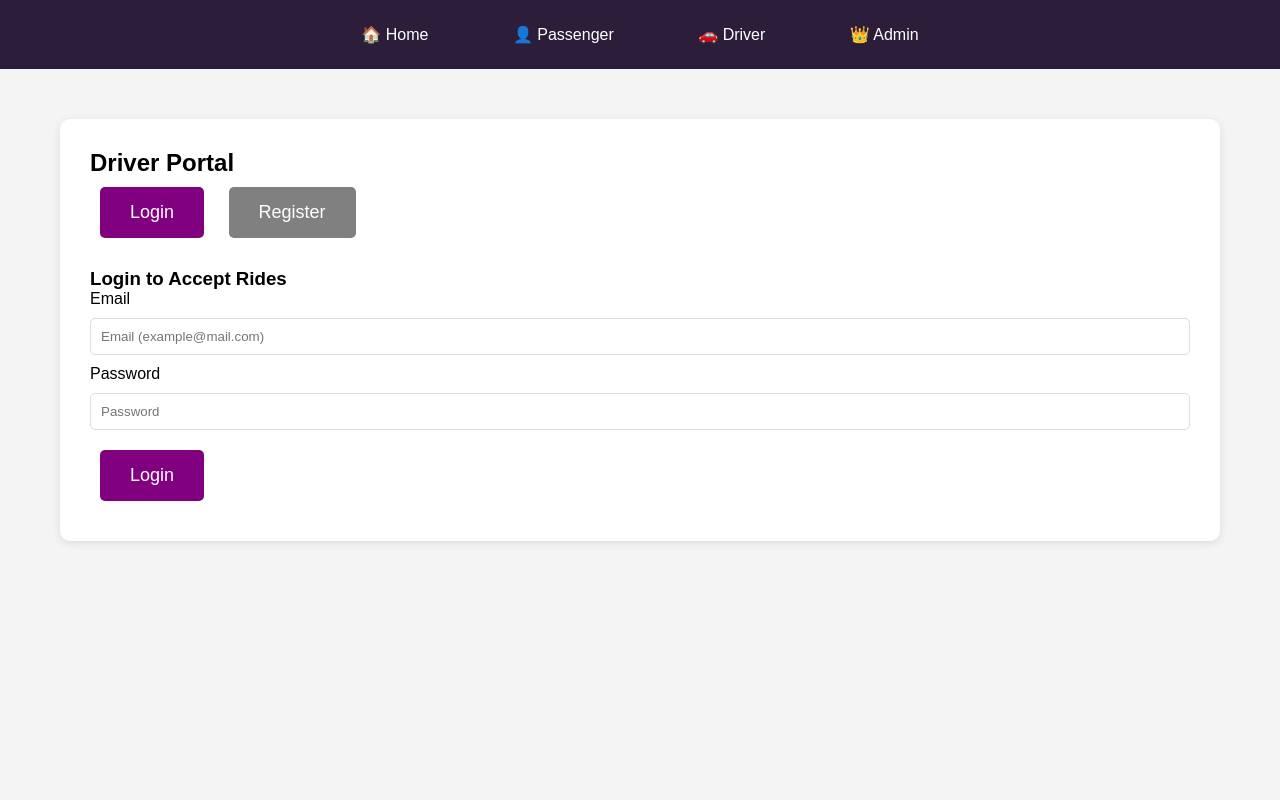
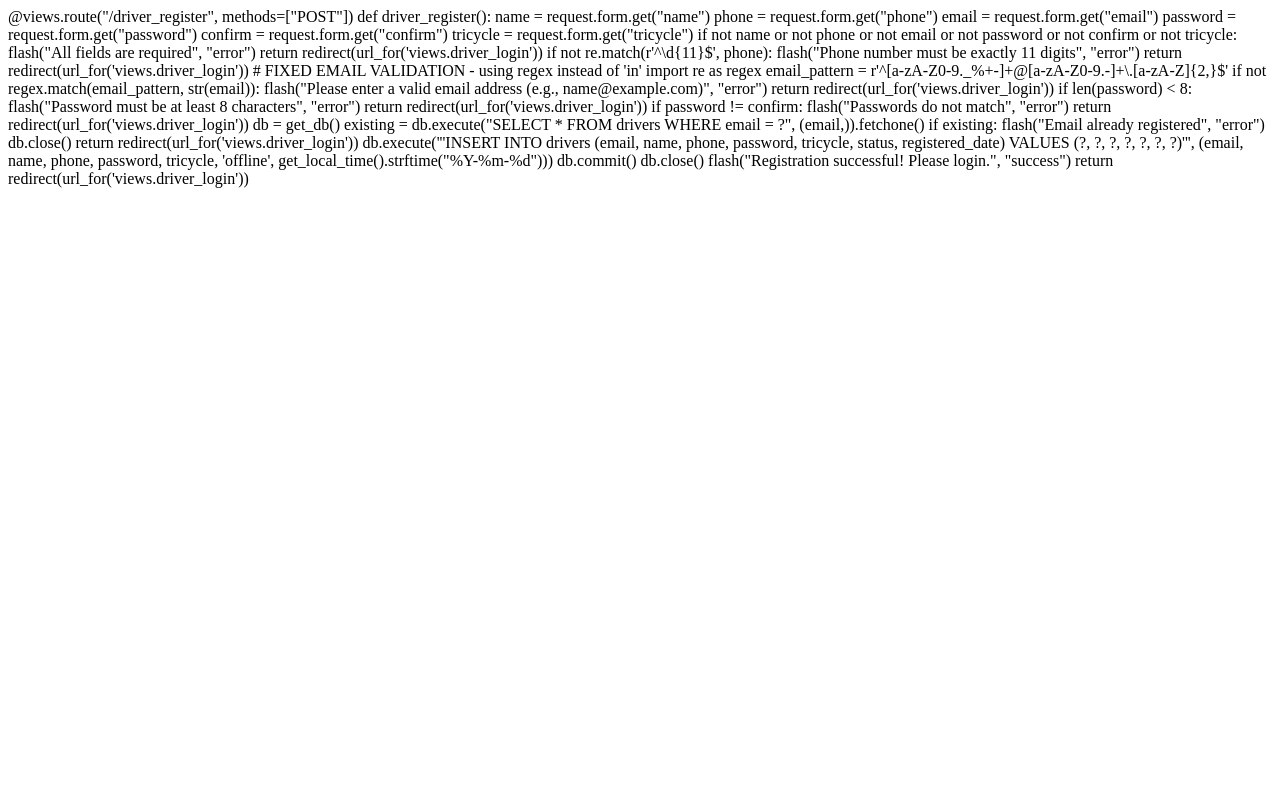
Before and after one commit to mariew999/Tapcy, a Flask app: template templates/driver_register.html in a window 1280 px wide. Run offline with Flask 3, Linux system fonts and the light colour scheme; the template is opened without the code that fills it, so the values that code supplies are empty.

Commit message:
Update driver_register.html

```diff
--- a/templates/driver_register.html
+++ b/templates/driver_register.html
@@ -1,104 +1,48 @@
-{% extends "base.html" %}
+@views.route("/driver_register", methods=["POST"])
+def driver_register():
+    name = request.form.get("name")
+    phone = request.form.get("phone")
+    email = request.form.get("email")
+    password = request.form.get("password")
+    confirm = request.form.get("confirm")
+    tricycle = request.form.get("tricycle")
 
-{% block content %}
-<div class="card">
-    <h2>Driver Portal</h2>
+    if not name or not phone or not email or not password or not confirm or not tricycle:
+        flash("All fields are required", "error")
+        return redirect(url_for('views.driver_login'))
 
-    <div style="margin-bottom: 20px;">
-        <button onclick="showLogin()" id="loginBtn" class="btn" style="background: purple; margin-right: 10px;">Login</button>
-        <button onclick="showRegister()" id="registerBtn" class="btn" style="background: gray;">Register</button>
-    </div>
+    if not re.match(r'^\d{11}$', phone):
+        flash("Phone number must be exactly 11 digits", "error")
+        return redirect(url_for('views.driver_login'))
 
-    <!-- Login Form -->
-    <div id="loginForm">
-        <h3>Login to Accept Rides</h3>
-        <form method="POST" action="{{ url_for('views.driver_login') }}">
-            <label>Email</label>
-            <input type="email" name="email" placeholder="Email (example@mail.com)" required>
+    # FIXED EMAIL VALIDATION - using regex instead of 'in'
+    import re as regex
+    email_pattern = r'^[a-zA-Z0-9._%+-]+@[a-zA-Z0-9.-]+\.[a-zA-Z]{2,}$'
+    if not regex.match(email_pattern, str(email)):
+        flash("Please enter a valid email address (e.g., name@example.com)", "error")
+        return redirect(url_for('views.driver_login'))
 
-            <label>Password</label>
-            <input type="password" name="password" placeholder="Password" required>
+    if len(password) < 8:
+        flash("Password must be at least 8 characters", "error")
+        return redirect(url_for('views.driver_login'))
 
-            <button type="submit">Login</button>
-        </form>
-    </div>
+    if password != confirm:
+        flash("Passwords do not match", "error")
+        return redirect(url_for('views.driver_login'))
 
-    <!-- Register Form -->
-    <div id="registerForm" style="display: none;">
-        <h3>Create Driver Account</h3>
-        <form method="POST" action="{{ url_for('views.driver_register') }}" onsubmit="return validateForm()">
-            <input type="text" name="name" id="name" placeholder="Full Name" required>
+    db = get_db()
 
-            <input type="text" name="phone" id="phone" placeholder="Phone Number (11 digits)" required>
-            <small style="color: #999; display: block; margin-top: -5px; margin-bottom: 10px;">Example: 09123456789</small>
+    existing = db.execute("SELECT * FROM drivers WHERE email = ?", (email,)).fetchone()
+    if existing:
+        flash("Email already registered", "error")
+        db.close()
+        return redirect(url_for('views.driver_login'))
 
-            <input type="email" name="email" id="email" placeholder="Email (example@mail.com)" required>
+    db.execute('''INSERT INTO drivers (email, name, phone, password, tricycle, status, registered_date)
+                  VALUES (?, ?, ?, ?, ?, ?, ?)''',
+              (email, name, phone, password, tricycle, 'offline', get_local_time().strftime("%Y-%m-%d")))
+    db.commit()
+    db.close()
 
-            <input type="text" name="tricycle" id="tricycle" placeholder="Tricycle Number" required>
-
-            <input type="password" name="password" id="password" placeholder="Password" required>
-
-            <input type="password" name="confirm" id="confirm" placeholder="Confirm Password" required>
-
-            <button type="submit">Register</button>
-        </form>
-        <p style="margin-top: 15px;">After registration, login with your email and password</p>
-    </div>
-</div>
-
-<script>
-    function showLogin() {
-        document.getElementById('loginForm').style.display = 'block';
-        document.getElementById('registerForm').style.display = 'none';
-        document.getElementById('loginBtn').style.background = 'purple';
-        document.getElementById('registerBtn').style.background = 'gray';
-    }
-
-    function showRegister() {
-        document.getElementById('loginForm').style.display = 'none';
-        document.getElementById('registerForm').style.display = 'block';
-        document.getElementById('loginBtn').style.background = 'gray';
-        document.getElementById('registerBtn').style.background = 'purple';
-    }
-
-    function validateForm() {
-    var phone = document.getElementById('phone').value.trim();
-    var email = document.getElementById('email').value.trim();  // .trim() removes hidden spaces
-    var password = document.getElementById('password').value;
-    var confirm = document.getElementById('confirm').value;
-    var tricycle = document.getElementById('tricycle').value.trim();
-
-    if (!/^\d{11}$/.test(phone)) {
-        alert('Phone number must be exactly 11 digits');
-        return false;
-    }
-    if (email.indexOf('@') === -1 || email.indexOf('.') === -1) {
-        alert('Please enter a valid email address (must contain @ and .)');
-        return false;
-    }
-
-    if (email === '') {
-        alert('Email is required');
-        return false;
-    }
-
-    if (password.length < 8) {
-        alert('Password must be at least 8 characters');
-        return false;
-    }
-
-    if (password !== confirm) {
-        alert('Passwords do not match');
-        return false;
-    }
-
-    if (tricycle === '') {
-        alert('Please enter tricycle number');
-        return false;
-    }
-
-    return true;
-}
-    }
-</script>
-{% endblock %}
+    flash("Registration successful! Please login.", "success")
+    return redirect(url_for('views.driver_login'))
```
